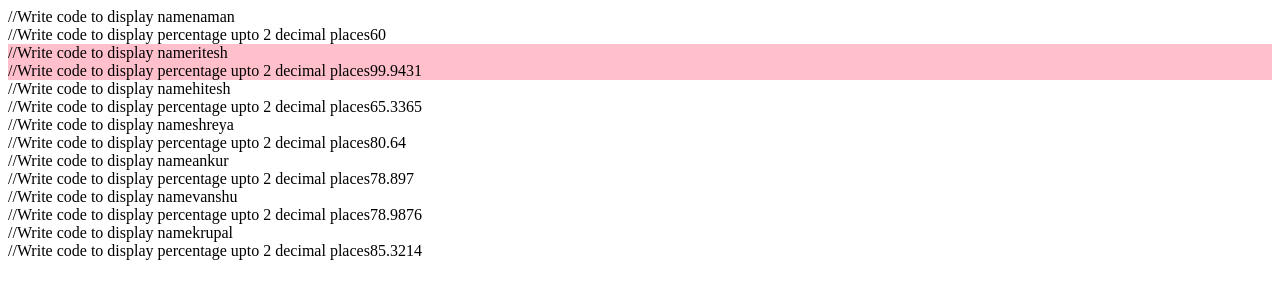
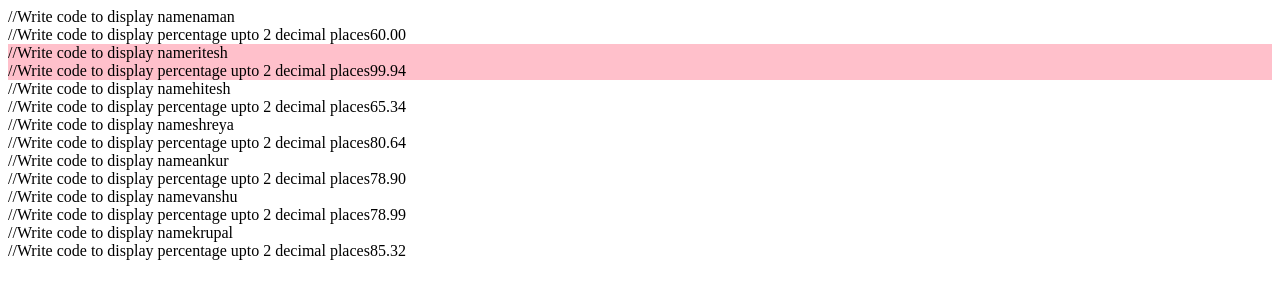
Before and after one commit to Arafat-alim/Toppers---React-Assignment---3---sjruqkas8jgd, a React app: page / in a window 1280 px wide. Shown: the top 300 px of the page. Built offline with nearby package versions, Linux system fonts and the light colour scheme.

Commit message:
tofixes method is used for 2 decimla places

```diff
--- a/src/components/App.js
+++ b/src/components/App.js
@@ -56,7 +56,7 @@ class App extends Component {
 					   				</div>
 					   				<div className="percent">
 					   					 //Write code to display percentage upto 2 decimal places
-										 {item.percent}
+										 {(item.percent).toFixed(2)}
 					   				</div>
 				   				</div>
 				   				);
```
